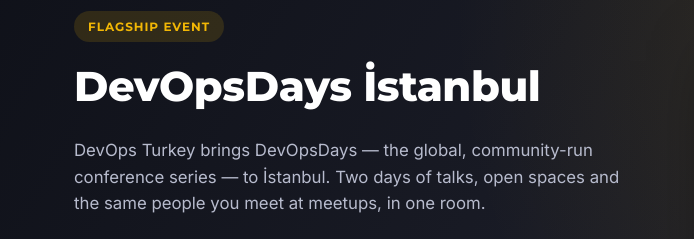
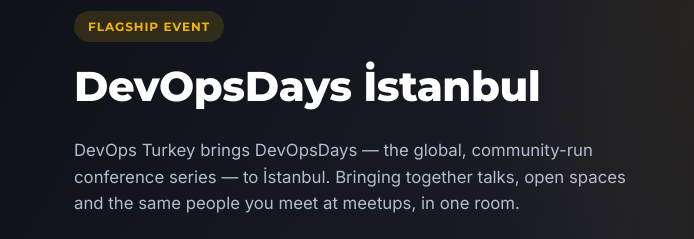
Before and after one commit to devops-turkey/devopsturkey, a website: page index.html in a window 1280 px wide. Shown: the part 1640-1879 px from the top of the page, 0-694 px from the left. Drawn offline with Linux system fonts and the light colour scheme.

Commit message:
update devopsdays istanbul description

```diff
--- a/index.html
+++ b/index.html
@@ -156,7 +156,7 @@
       <div>
         <span class="spotlight__badge">Flagship event</span>
         <h2>DevOpsDays İstanbul</h2>
-        <p>DevOps Turkey brings DevOpsDays — the global, community-run conference series — to İstanbul. Two days of talks, open spaces and the same people you meet at meetups, in one room.</p>
+        <p>DevOps Turkey brings DevOpsDays — the global, community-run conference series — to İstanbul. Bringing together talks, open spaces and the same people you meet at meetups, in one room.</p>
         <a class="btn btn--gold" href="https://devopsdays.istanbul" target="_blank" rel="noopener" style="margin-top: 8px;">
           Visit the official site
           <svg class="icon"><use href="#icon-external"></use></svg>
```
